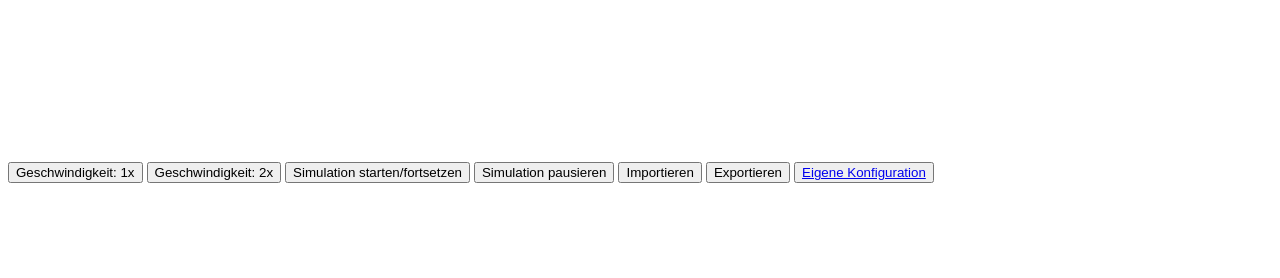
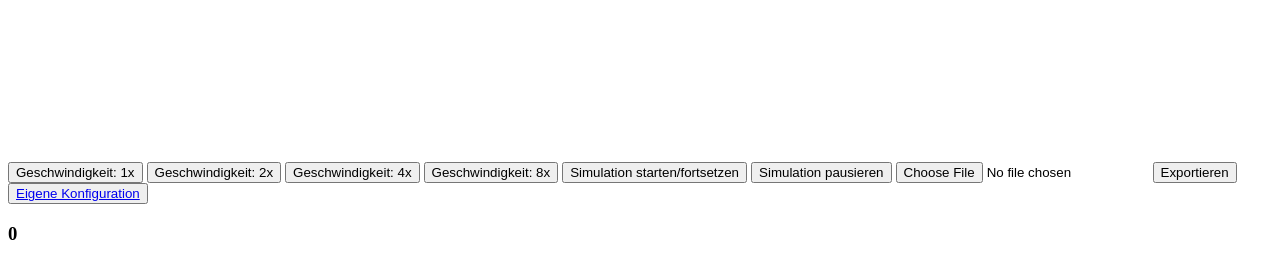
Before and after one commit to NoSpread/partyplaner, a plain HTML site: page HTML/partyplaner.html in a window 1280 px wide. Drawn offline with Linux system fonts and the light colour scheme.

Commit message:
changed partyplaner.html
Added x4 & x8 button and changed partyscore

```diff
--- a/HTML/partyplaner.html
+++ b/HTML/partyplaner.html
@@ -3,6 +3,7 @@
     <head>
         <title>Best Partyplaner Ever.</title>
         <meta charset="utf-8">
+        <script type="text/javascript" src="..\JS\Steuerung\steuerung.js"></script>
     </head>
     <body>
         <!--Drawing of the Party-->
@@ -18,15 +19,16 @@
         <div id="ui">
             <button onclick="steuerung.setSimulationSpeed(1)">Geschwindigkeit: 1x</button>
             <button onclick="steuerung.setSimulationSpeed(2)">Geschwindigkeit: 2x</button>
+            <button onclick="steuerung.setSimulationSpeed(4)">Geschwindigkeit: 4x</button>
+            <button onclick="steuerung.setSimulationSpeed(8)">Geschwindigkeit: 8x</button>
             <button onclick="steuerung.setSimulationSpeed(1)">Simulation starten/fortsetzen</button>
             <button onclick="steuerung.setSimulationSpeed(0)">Simulation pausieren</button>
-            <button>Importieren</button>
+            <input type="file" id="import" onchange="darstellung.readFile()"></button>
             <button>Exportieren</button>
             <button><a href="customConfig.html">Eigene Konfiguration</a></button>
         </div>
 
         <!--Partyscore-->
-        <div id="partyscore">
-        </div>
+        <h3 id="partyscore">0</h3>
     </body>
 </html>
```
